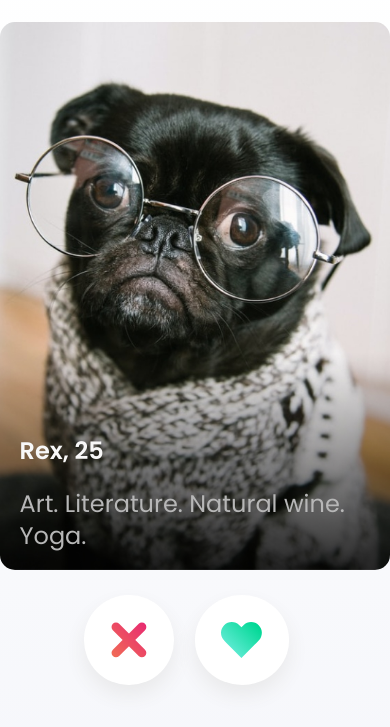
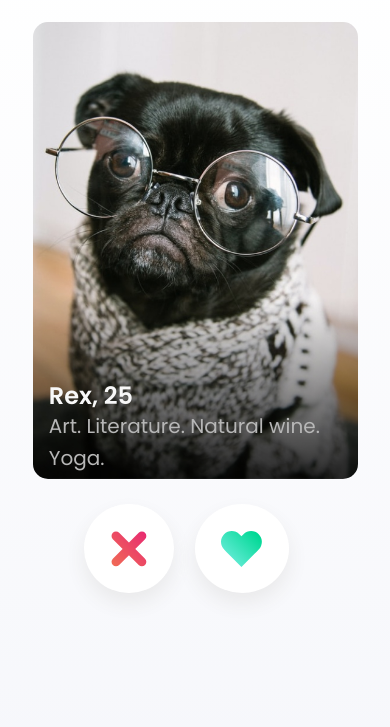
Before and after one commit to DevProgs/GoodBoi-app, a website built with Vite: page index.html in a window 390 px wide. Shown: the part 67-794 px from the top of the page. Built offline with nearby package versions, Linux system fonts and the light colour scheme.

Commit message:
Added media queries for smaller screens

```diff
--- a/style.css
+++ b/style.css
@@ -135,12 +135,17 @@ nav {
 }
 
 @media (max-width: 550px) {
+  .dog-container {
+    max-width: 325px;
+  }
+
   .dog__info {
-    top: 75%;
+    top: 78%;
     font-size: 1.5rem
   }
 
   .dog__intro {
-    top: 85%
+    top: 85%;
+    font-size: 1.25rem;
   }
 }
```
